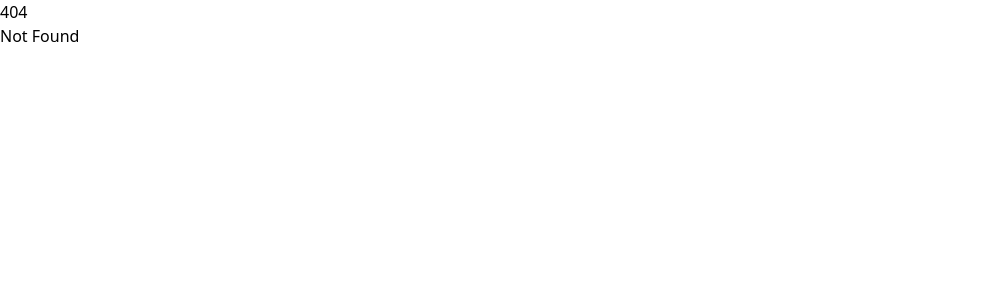
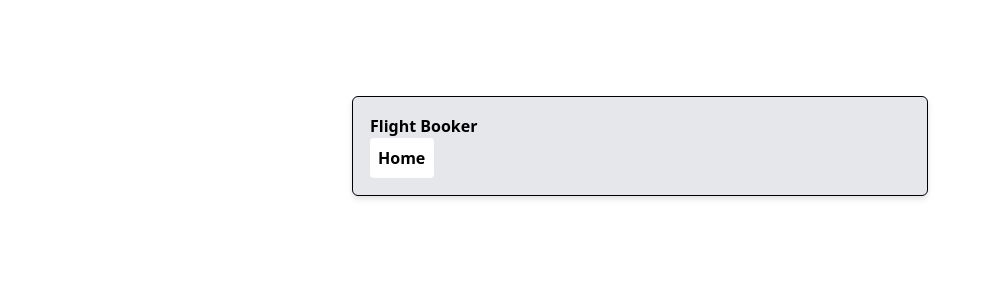
Before and after one commit to eeturonkko/svelte5-shenanigans, a SvelteKit app: page /flight-booker in a window 1280 px wide. Before the commit this address had no page. Shown: the top 300 px of the page, without its empty margins (0-992 px from the left). Built offline with nearby package versions, Linux system fonts and the light colour scheme.

Commit message:
add flight booker page and update navigation; enhance input styling in temperature converter

```diff
--- a/src/routes/+page.svelte
+++ b/src/routes/+page.svelte
@@ -5,4 +5,7 @@
 	<a class="rounded-md bg-orange-500 p-4 font-semibold text-white" href="/temp-converter"
 		>Temperature Converter</a
 	>
+	<a class="rounded-md bg-yellow-500 p-4 font-semibold text-white" href="/flight-booker"
+		>Flight Booker</a
+	>
 </main>
--- /dev/null
+++ b/src/routes/flight-booker/+page.svelte
@@ -0,0 +1,14 @@
+<script lang="ts">
+</script>
+
+<main class="h-screen">
+	<section
+		class="container mx-auto mt-24 max-w-xl rounded-md border border-black bg-gray-200 p-4 drop-shadow-md"
+	>
+		<div class="max-w- flex flex-col border">
+			<h2 class="font-semibold">Flight Booker</h2>
+
+			<a class="max-w-16 rounded bg-white p-2 font-semibold text-black" href="/">Home</a>
+		</div>
+	</section>
+</main>
--- a/src/routes/temp-converter/+page.svelte
+++ b/src/routes/temp-converter/+page.svelte
@@ -34,7 +34,7 @@
 			<div class="my-10 flex gap-4 text-nowrap drop-shadow-xl">
 				<input
 					bind:value={temperature.c}
-					class="max-w-32 rounded border"
+					class="max-w-32 rounded border pl-1"
 					name="celcius"
 					id="celcius"
 					type="text"
@@ -42,12 +42,12 @@
 				<label class="font-semibold" for="celcius">Celsius =</label>
 				<input
 					bind:value={temperature.f}
-					class="max-w-32 rounded border"
+					class="max-w-32 rounded border pl-1"
 					name="fahrenheit"
 					id="fahrenheit"
 					type="text"
 				/>
-				<label class="font-semibold" for="celcius">Fahrenheit</label>
+				<label class="font-semibold" for="fahrenheit">Fahrenheit</label>
 			</div>
 
 			<a class="max-w-16 rounded bg-white p-2 font-semibold text-black" href="/">Home</a>
```
